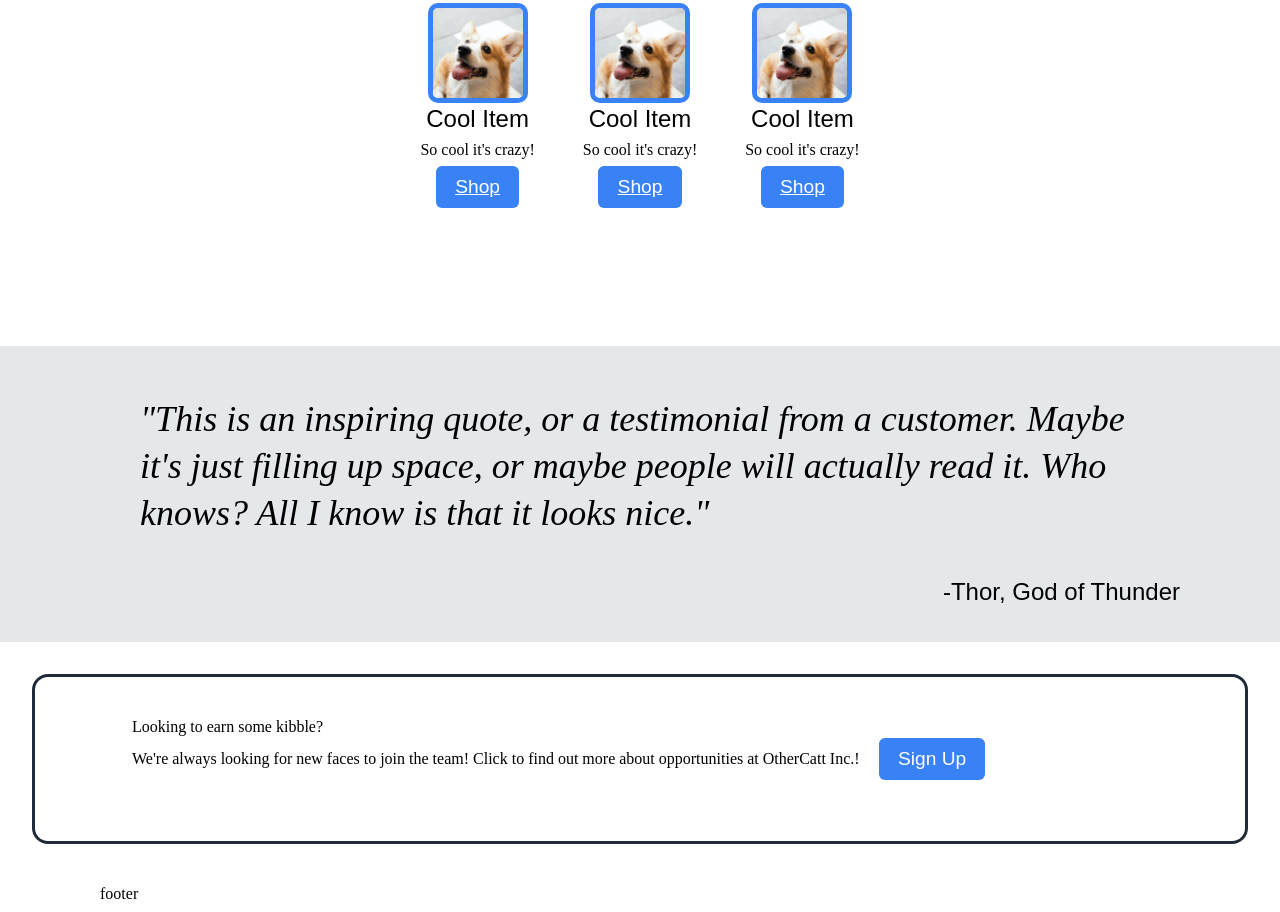
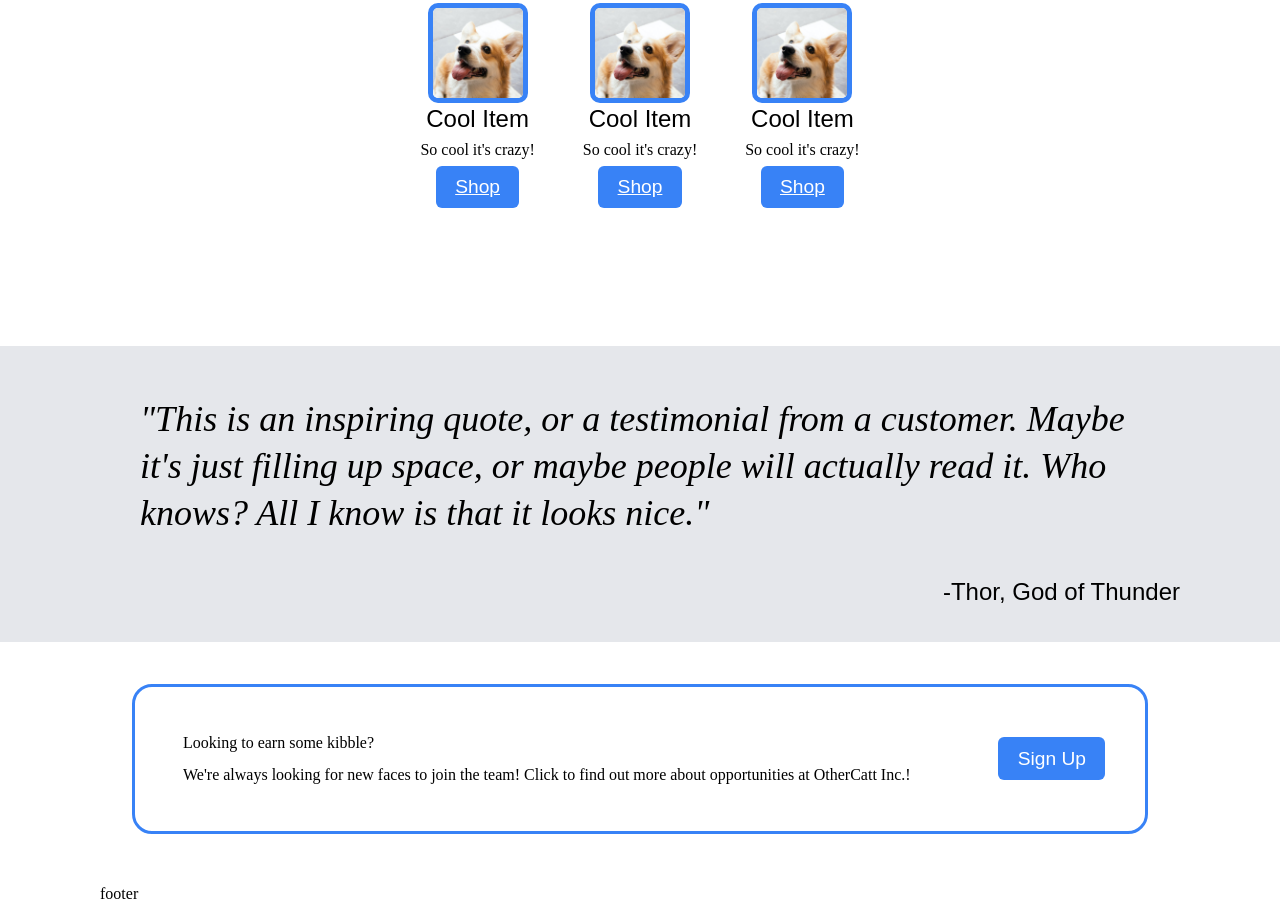
Before and after one commit to spencerberggreen/landing_page, a plain HTML site: page index.html in a window 1280 px wide. Shown: the part 564-1476 px from the top of the page. Drawn offline with Linux system fonts and the light colour scheme.

```diff
--- a/styles.css
+++ b/styles.css
@@ -212,19 +212,21 @@ quote h1 {
 
 
 .sign-up {
-    border: solid var(--darkblue);
-    border-radius: 1em;
-    margin: 2em;
 }
 
 .sign-up-text {
     display: flex;
     flex-direction: column;
+    width: auto;
+    margin: 3em;
 }
 
 .sign-up-content {
+    border: solid var(--blue);
+    border-radius: 20px;
     display: flex;
-    flex-direction: row;
+    flex-flow: row wrap;
+    align-items: center;
     margin: 2em;
 }
 
@@ -235,9 +237,9 @@ quote h1 {
 .sign-up a {
     display: flex;
     align-items: center;
+    margin: auto;
     width: auto;
-    margin: 1em;
-
+    height: auto;
 }
 
 .header {
```
